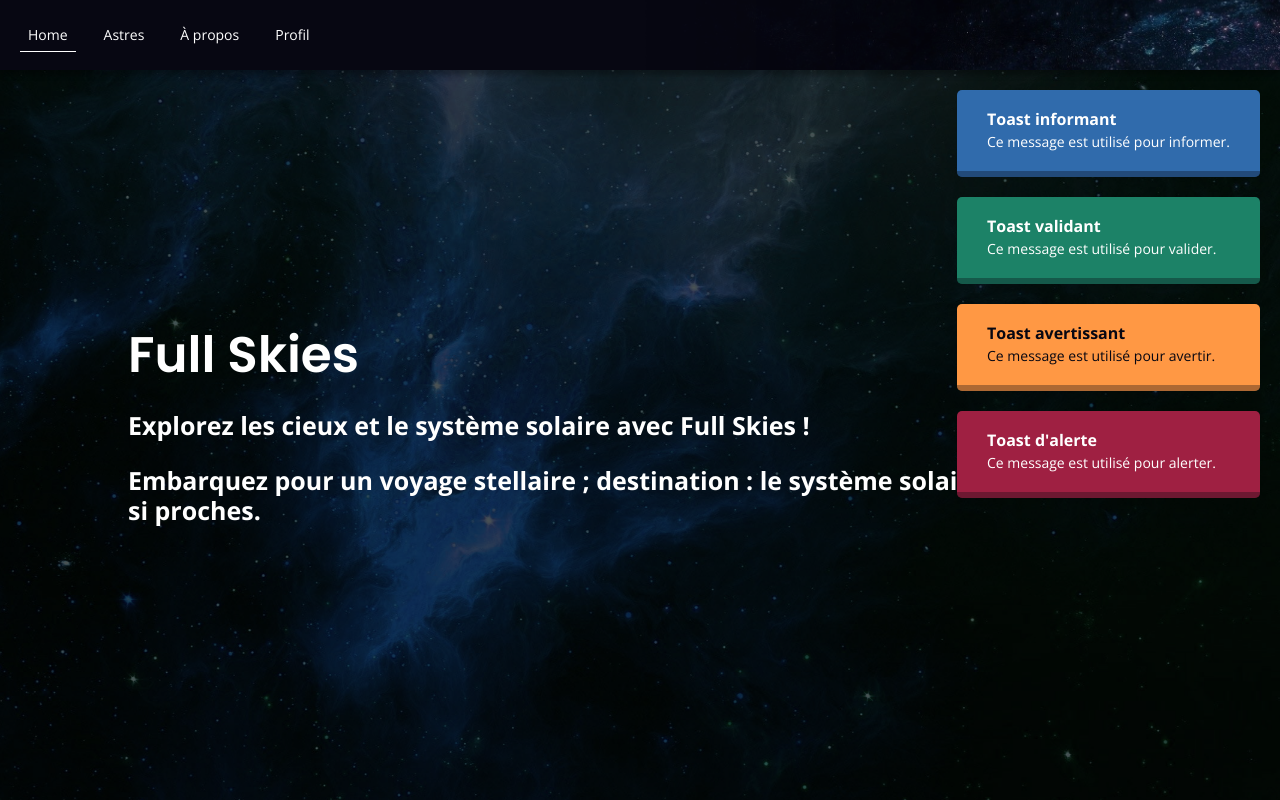
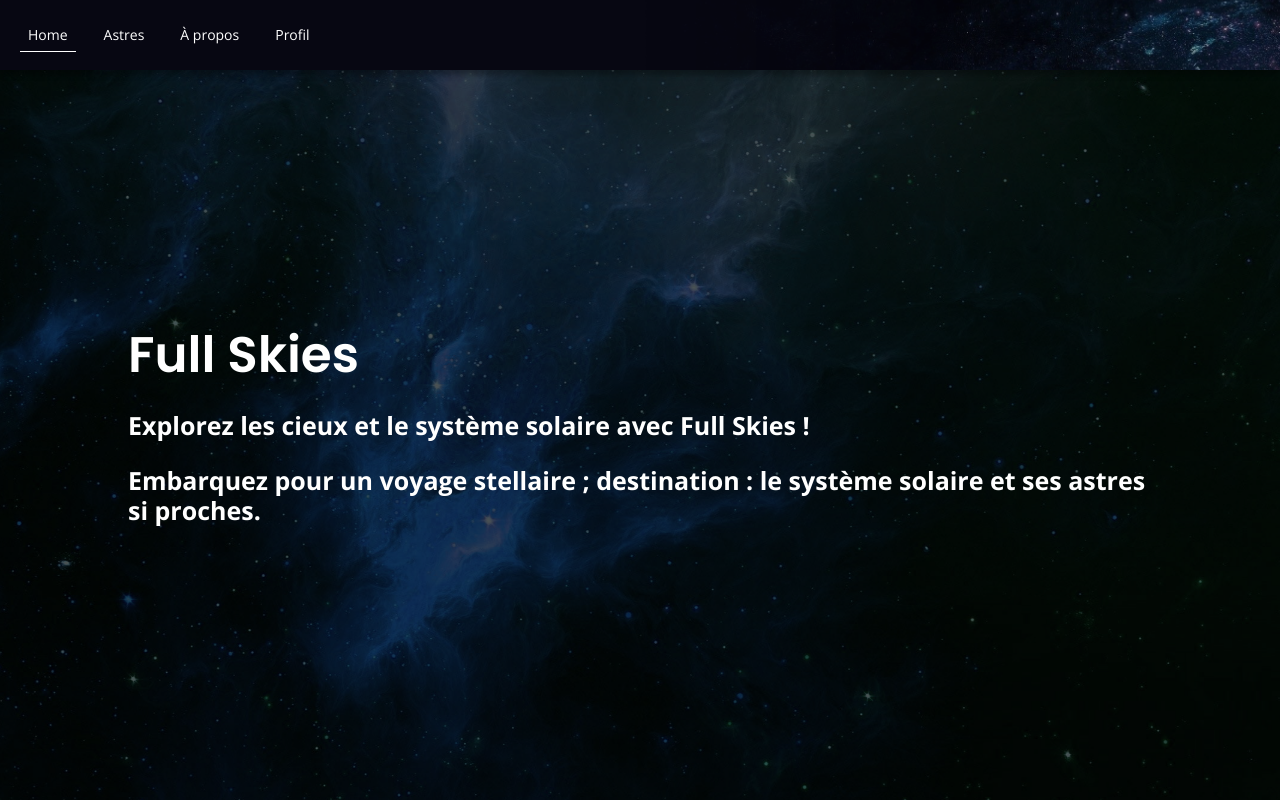
Before and after one commit to AlexisNP/full-skies, a Vue app: page / in a window 1280 px wide. Built offline with nearby package versions, Linux system fonts and the light colour scheme.

Commit message:
Added toast timer functions

```diff
--- a/src/App.vue
+++ b/src/App.vue
@@ -16,7 +16,7 @@ import ToastsList from "@/components/toast/ToastsList.vue";
 export default defineComponent({
   components: {
     Navbar,
-    ToastsList,
+    ToastsList
   }
 });
 </script>
--- a/src/components/celestials/CelestialCard.vue
+++ b/src/components/celestials/CelestialCard.vue
@@ -85,7 +85,7 @@
 
       <div class="card-actions">
         <button
-          @click="toggleFav(celestial.id)"
+          @click="toggleFav(celestial)"
           class="favourite no-style"
           :class="isFav ? 'active' : ''"
         >
@@ -120,9 +120,25 @@ export default defineComponent({
     celestial: Object
   },
   methods: {
-    toggleFav: (celestialId: string) => {
-      store.dispatch("toggleFav", celestialId);
-      console.log(store.state.user.favourites);
+    toggleFav: (celestial: any) => {
+      store.dispatch("toggleFav", celestial.id);
+      if (store.getters.isFav(celestial.id)) {
+        store.dispatch("toasts/pushToast", {
+          id: 200,
+          title: "Favori ajouté",
+          message: `${celestial.name} a été ajouté à la liste des favoris.`,
+          category: "valid",
+          timer: 3
+        });
+      } else {
+        store.dispatch("toasts/pushToast", {
+          id: 200,
+          title: "Favori retiré",
+          message: `${celestial.name} a été retiré de la liste des favoris.`,
+          category: "valid",
+          timer: 3
+        });
+      }
     }
   }
 });
--- a/src/components/toast/ToastCard.vue
+++ b/src/components/toast/ToastCard.vue
@@ -1,5 +1,5 @@
 <template>
-  <div class="toast-card" :class="variant">
+  <div class="toast-card" :class="toast.category">
     <div class="toast-title">
       <slot name="title" />
     </div>
@@ -15,7 +15,25 @@ import { defineComponent } from "vue";
 export default defineComponent({
   name: "ToastCard",
   props: {
-    variant: String
+    toast: Object
+  },
+  methods: {
+    // Counts down until 0 is reached
+    countdown(timeToLive) {
+      if (timeToLive > 0) {
+        console.log(timeToLive);
+        setTimeout(() => {
+          timeToLive = timeToLive - 1;
+          this.countdown(timeToLive);
+        }, 800);
+      } else {
+        // When timer ends
+      }
+    }
+  },
+  mounted() {
+    // Starts countdown to initial timer value
+    this.countdown(this.toast.timer);
   }
 });
 </script>
@@ -23,11 +41,12 @@ export default defineComponent({
 <style lang="scss" scoped>
 .toast-card {
   position: relative;
+  width: 300px;
   padding: 20px 30px 26px;
   border-radius: 5px;
   animation: fadeIn 1s cubic-bezier(0.175, 1, 0.32, 1),
     slideFromRight 1s cubic-bezier(0.175, 1, 0.32, 1);
-    overflow: hidden;
+  overflow: hidden;
   .toast-title {
     margin-bottom: 5px;
     font-size: 16px;
--- a/src/components/toast/ToastsList.vue
+++ b/src/components/toast/ToastsList.vue
@@ -1,34 +1,10 @@
 <template>
   <div class="toast-wrapper">
-    <div class="toast-item">
-      <toast-card variant="info">
-        <template #title>Toast informant</template>
+    <div class="toast-item" v-for="toast in queue" :key="toast.id">
+      <toast-card :variant="toast.category" :toast="toast">
+        <template #title>{{ toast.title }}</template>
         <template #message>
-          Ce message est utilisé pour informer.
-        </template>
-      </toast-card>
-    </div>
-    <div class="toast-item">
-      <toast-card variant="valid">
-        <template #title>Toast validant</template>
-        <template #message>
-          Ce message est utilisé pour valider.
-        </template>
-      </toast-card>
-    </div>
-    <div class="toast-item">
-      <toast-card variant="warning">
-        <template #title>Toast avertissant</template>
-        <template #message>
-          Ce message est utilisé pour avertir.
-        </template>
-      </toast-card>
-    </div>
-    <div class="toast-item">
-      <toast-card variant="danger">
-        <template #title>Toast d'alerte</template>
-        <template #message>
-          Ce message est utilisé pour alerter.
+          {{ toast.message }}
         </template>
       </toast-card>
     </div>
@@ -37,12 +13,23 @@
 
 <script>
 import { defineComponent } from "vue";
+
 import ToastCard from "./ToastCard.vue";
 
 export default defineComponent({
   name: "ToastsList",
   components: {
     ToastCard
+  },
+  computed: {
+    queue() {
+      return this.$store.state.toasts.queue;
+    }
+  },
+  watch: {
+    queue(next, old) {
+      console.log(old, next);
+    }
   }
 });
 </script>
--- a/src/store/index.ts
+++ b/src/store/index.ts
@@ -1,4 +1,6 @@
 import { createStore } from "vuex";
+
+import toastStore from "./toasts";
 
 export default createStore({
   state: () => ({
@@ -39,5 +41,12 @@ export default createStore({
       }
     }
   },
-  modules: {}
+  modules: {
+    toasts: {
+      namespaced: true,
+      state: toastStore.state,
+      mutations: toastStore.mutations,
+      actions: toastStore.actions
+    }
+  }
 });
--- /dev/null
+++ b/src/store/toasts/index.ts
@@ -0,0 +1,21 @@
+export default {
+  state: {
+    queue: Array<{
+      id: number;
+      title: string;
+      message: string;
+      category: string;
+      timer: number;
+    }>()
+  },
+  mutations: {
+    pushToast: (state: any, toast: any) => {
+      state.queue.push(toast);
+    }
+  },
+  actions: {
+    pushToast: ({ commit }: any, toast: any) => {
+      commit("pushToast", toast);
+    }
+  }
+};
```
